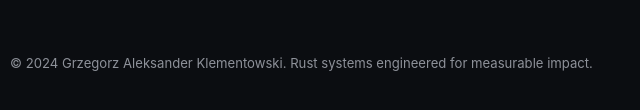
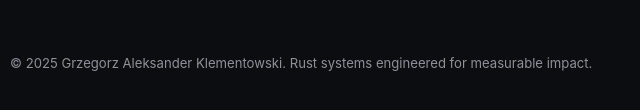
Before and after one commit to grzegorz-aleksander-klementowski/eu.klementowski.rust, a plain HTML site: page index.html in a window 1280 px wide. Shown: the part 5013-5123 px from the top of the page, 80-720 px from the left. Drawn offline with Linux system fonts and the light colour scheme.

Commit message:
chore: change `© 2024` to `© 2025`

```diff
--- a/index.html
+++ b/index.html
@@ -343,7 +343,7 @@
 							rel="noopener">rust.klementowski.pl</a></li>
 				</ul>
 			</div>
-			<p class="footer-note">© 2024 Grzegorz Aleksander Klementowski. Rust systems engineered for
+			<p class="footer-note">© 2025 Grzegorz Aleksander Klementowski. Rust systems engineered for
 				measurable impact.</p>
 		</div>
 	</footer>
```
